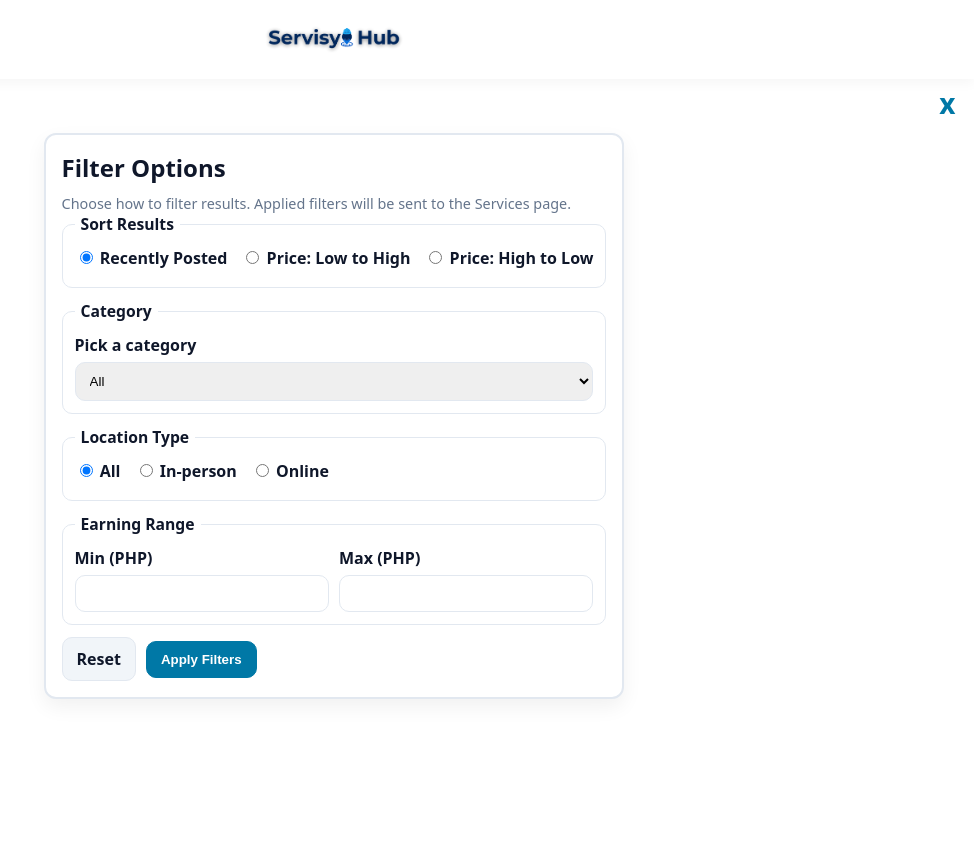
After one commit to inyiigo/ncp3106-ServisyoHub, a PHP site: page /ServisyoHub/pages/filter.php in a window 1280 px wide. The commit adds this page. Shown: the whole page, without its empty margins (306-1280 px from the left). Run offline with PHP 8.4, Linux system fonts and the light colour scheme.

```diff
--- /dev/null
+++ b/pages/filter.php
@@ -0,0 +1,226 @@
+<?php
+session_start();
+// read current values so form stays sticky
+$sort     = $_GET['sort']     ?? 'recent';
+$cat      = $_GET['cat']      ?? '';
+$loc_type = $_GET['loc_type'] ?? 'all';
+$min      = $_GET['min']      ?? '';
+$max      = $_GET['max']      ?? '';
+?>
+<!doctype html>
+<html lang="en">
+<head>
+	<meta charset="utf-8">
+	<title>Filter Options • ServisyoHub</title>
+	<meta name="viewport" content="width=device-width,initial-scale=1">
+	<link rel="stylesheet" href="../assets/css/styles.css">
+	<style>
+		:root { --blue: #0078a6; } /* added */
+
+		/* page override: white background */
+		body.theme-profile-bg { background: #ffffff !important; background-attachment: initial !important; }
+
+		/* Blue bottom border on topbar */
+		.dash-topbar { border-bottom: 3px solid var(--blue); position: relative; z-index: 1; } /* was #0078a6 */
+
+		/* Background logo - transparent and behind UI */
+		.bg-logo {
+			position: fixed;
+			top: 50%;
+			left: 50%;
+			transform: translate(-50%, -50%);
+			width: 25%;
+			max-width: 350px;
+			opacity: 0.15;
+			z-index: 0;
+			pointer-events: none;
+		}
+		.bg-logo img { width: 100%; height: auto; display: block; }
+
+		/* Ensure main content is above background */
+		.dash-shell { position: relative; z-index: 1; }
+
+		/* Center the main content area */
+		.dash-content { max-width: 1100px; margin: 0 auto; padding: 0 16px; position: relative; z-index: 1; }
+
+		/* Floating bottom navigation (centered) */
+		.dash-bottom-nav {
+			position: fixed;
+			left: 50%;
+			right: auto;
+			bottom: 16px;
+			z-index: 1000;
+			width: max-content;
+			transform: translateX(-50%) scale(0.92);
+			transform-origin: bottom center;
+			transition: transform 180ms ease, box-shadow 180ms ease;
+			border: 3px solid var(--blue); /* was #0078a6 */
+			background: transparent;
+		}
+		.dash-bottom-nav:hover {
+			transform: translateX(-50%) scale(1);
+			box-shadow: 0 12px 28px rgba(2,6,23,.12);
+		}
+
+		/* Filter card (white box) */
+		.filter-card {
+			background:#fff;
+			border:2px solid #e2e8f0;
+			border-radius:12px;
+			padding:16px;
+			box-shadow: 0 8px 20px rgba(0,0,0,.06);
+			margin: 14px 0 80px;
+		}
+		.filter-card h2 { margin: 0 0 10px; }
+
+		/* Minimal form styles (keep functionality) */
+		fieldset { border: 1px solid #e2e8f0; border-radius: 10px; padding: 12px; margin: 0 0 12px; }
+		legend { padding: 0 6px; font-weight: 800; font-size: 0.98rem; }
+		label { font-weight: 700; display: block; margin: 0 0 6px; }
+		.inline { display: flex; gap: 14px; align-items: center; flex-wrap: wrap; }
+		.row { display: grid; grid-template-columns: 1fr 1fr; gap: 10px; }
+		@media (max-width:640px){ .row{ grid-template-columns:1fr; } }
+		select, input[type="text"], input[type="number"] { width: 100%; padding: 10px; border:1px solid #e2e8f0; border-radius:10px; }
+		.actions { display: flex; gap: 10px; margin-top: 12px; }
+		button, .btn { appearance: none; border-radius: 10px; padding: 10px 14px; border: 1px solid #e2e8f0; background: #fff; cursor: pointer; font-weight: 800; text-decoration: none; color: inherit; }
+		.apply {
+			background: var(--blue);
+			color: #fff;
+			border-color: var(--blue);
+			transition: transform .15s ease, box-shadow .15s ease, background .15s ease, border-color .15s ease;
+		}
+		.apply:hover,
+		.apply:focus-visible {
+			transform: translateY(-1px);
+			box-shadow: 0 6px 16px rgba(0,120,166,.24);
+			background: #006a94;
+			border-color: #006a94;
+			outline: none;
+		}
+		.reset {
+			background: #f1f5f9;
+			transition: transform .15s ease, box-shadow .15s ease, background .15s ease, border-color .15s ease;
+		}
+		.reset:hover,
+		.reset:focus-visible {
+			transform: translateY(-1px);
+			box-shadow: 0 6px 16px rgba(0,0,0,.08);
+			background: #f8fafc;
+			border-color: var(--blue);
+			outline: none;
+		}
+		.help { color:#64748b; font-size:.9rem; margin: 6px 0 0; }
+
+		/* NEW: exit row below top bar */
+		.exit-row {
+			display: flex;
+			justify-content: flex-end;
+			align-items: center;
+			padding: 8px 12px 0;
+		}
+		/* Update exit button to be text-only, blue, and not fixed */
+		.filter-exit{
+			position: static;
+			display: inline-block;
+			margin: 0;
+			padding: 2px 6px; /* larger hit area without a box */
+			background: transparent;
+			border: 0;
+			color: var(--blue); /* was #0078a6 */
+			text-decoration: none;
+			font-weight: 900; /* slightly bolder */
+			font-size: 28px;  /* slightly bigger */
+			letter-spacing: .02em;
+			line-height: 1;
+			cursor: pointer;
+			-webkit-tap-highlight-color: transparent;
+			transition: color .18s ease, transform .12s ease;
+			transform-origin: center;
+		}
+		.filter-exit:hover{ color:#006a94; transform: scale(1.08); }
+		.filter-exit:active { transform: scale(0.96); }
+		.filter-exit:focus-visible { outline: 3px solid rgba(14,116,162,.28); outline-offset: 4px; border-radius: 6px; }
+	</style>
+</head>
+<body class="theme-profile-bg">
+	<!-- Background Logo -->
+	<div class="bg-logo">
+		<img src="../assets/images/job_logo.png" alt="">
+	</div>
+
+	<div class="dash-topbar center">
+		<div class="dash-brand">
+			<img src="../assets/images/bluefont.png" alt="Servisyo Hub" class="dash-brand-logo">
+		</div>
+	</div>
+
+	<!-- NEW: place the blue "x" below the top bar -->
+	<div class="exit-row">
+		<a href="./home-services.php" class="filter-exit" aria-label="Exit filters">x</a>
+	</div>
+
+	<div class="dash-shell">
+		<main class="dash-content">
+			<section class="filter-card" aria-label="Filters">
+				<h2>Filter Options</h2>
+				<p class="help">Choose how to filter results. Applied filters will be sent to the Services page.</p>
+
+				<form method="get" action="./home-services.php">
+					<fieldset>
+						<legend>Sort Results</legend>
+						<div class="inline" role="radiogroup" aria-label="Sort Results">
+							<label><input type="radio" name="sort" value="recent" <?php echo $sort==='recent'?'checked':''; ?>> Recently Posted</label>
+							<label><input type="radio" name="sort" value="price_asc" <?php echo $sort==='price_asc'?'checked':''; ?>> Price: Low to High</label>
+							<label><input type="radio" name="sort" value="price_desc" <?php echo $sort==='price_desc'?'checked':''; ?>> Price: High to Low</label>
+						</div>
+					</fieldset>
+
+					<fieldset>
+						<legend>Category</legend>
+						<label for="cat">Pick a category</label>
+						<select id="cat" name="cat">
+							<option value="" <?php echo $cat===''?'selected':''; ?>>All</option>
+							<option value="Errands" <?php echo $cat==='Errands'?'selected':''; ?>>Errands</option>
+							<option value="Part-time" <?php echo $cat==='Part-time'?'selected':''; ?>>Part-time</option>
+							<option value="Household" <?php echo $cat==='Household'?'selected':''; ?>>Household</option>
+							<option value="Creative" <?php echo $cat==='Creative'?'selected':''; ?>>Creative</option>
+							<option value="Tech" <?php echo $cat==='Tech'?'selected':''; ?>>Tech</option>
+						</select>
+					</fieldset>
+
+					<fieldset>
+						<legend>Location Type</legend>
+						<div class="inline" role="radiogroup" aria-label="Location Type">
+							<label><input type="radio" name="loc_type" value="all" <?php echo $loc_type==='all'?'checked':''; ?>> All</label>
+							<label><input type="radio" name="loc_type" value="in_person" <?php echo $loc_type==='in_person'?'checked':''; ?>> In-person</label>
+							<label><input type="radio" name="loc_type" value="online" <?php echo $loc_type==='online'?'checked':''; ?>> Online</label>
+						</div>
+					</fieldset>
+
+					<fieldset>
+						<legend>Earning Range</legend>
+						<div class="row">
+							<div>
+								<label for="min">Min (PHP)</label>
+								<input id="min" type="number" name="min" inputmode="decimal" step="any" value="<?php echo htmlspecialchars($min); ?>">
+							</div>
+							<div>
+								<label for="max">Max (PHP)</label>
+								<input id="max" type="number" name="max" inputmode="decimal" step="any" value="<?php echo htmlspecialchars($max); ?>">
+							</div>
+						</div>
+					</fieldset>
+
+					<div class="actions">
+						<a class="btn reset" href="./filter.php">Reset</a>
+						<button class="apply" type="submit">Apply Filters</button>
+					</div>
+				</form>
+			</section>
+		</main>
+	</div>
+
+	<!-- Removed floating bottom navigation -->
+	<!-- <nav class="dash-bottom-nav"> ... </nav> -->
+</body>
+</html>
```
Also changed, not shown: pages/home-services.php (+19 -7 lines).
